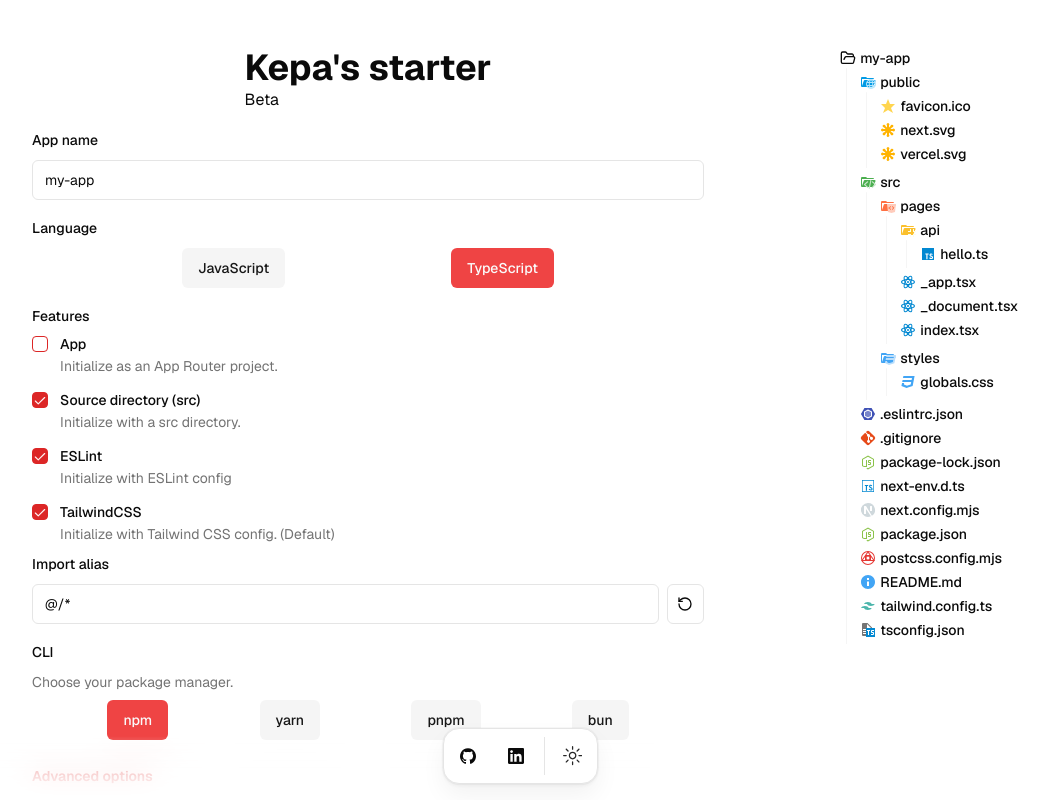
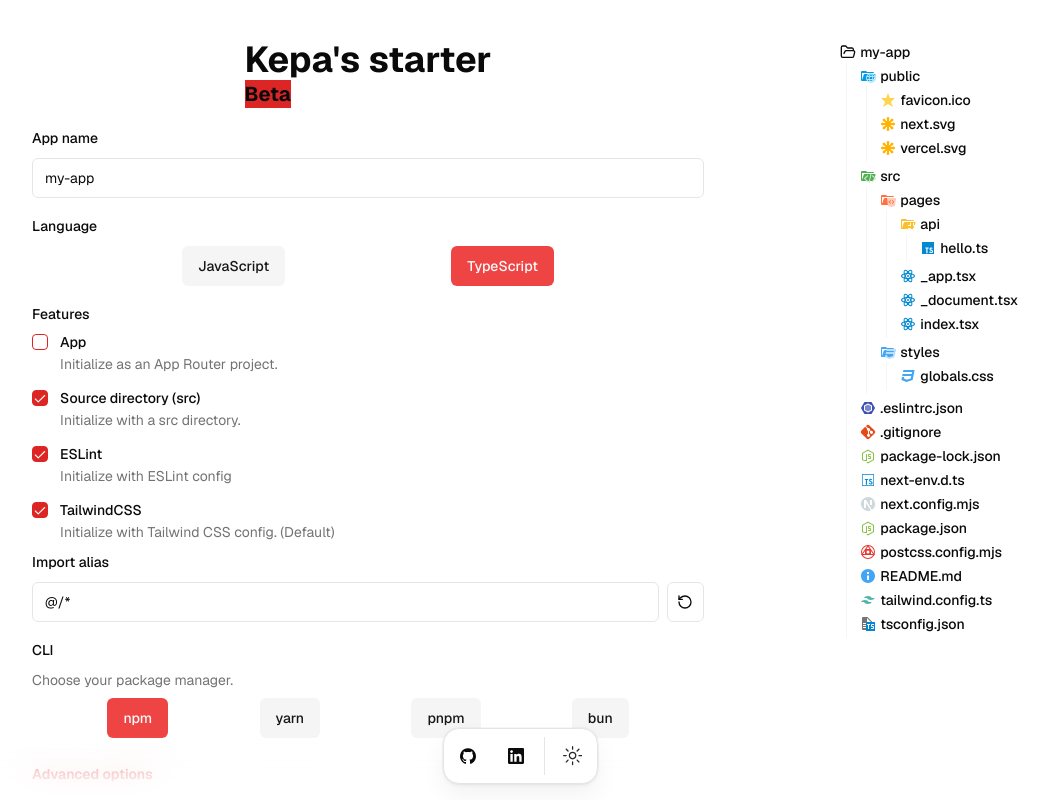
Before and after one commit to Piarre/nextjs-starter, a Next.js app: page / in a window 1280 px wide. Shown: the top 800 px of the page, without its empty margins (120-1169 px from the left). Built offline with nearby package versions, Linux system fonts and the light colour scheme.

Commit message:
feat: added animated components

```diff
--- /dev/null
+++ b/src/components/dropdown-div.tsx
@@ -0,0 +1,28 @@
+import React, { PropsWithChildren } from "react";
+import { motion } from "framer-motion";
+
+interface DropdownDivProps extends PropsWithChildren {
+  className?: string;
+  bool: boolean;
+}
+
+const DropdownDiv = ({ className, bool, children }: DropdownDivProps) => {
+  return (
+    <motion.div
+      initial={{ opacity: 0, height: 0 }}
+      animate={{
+        opacity: bool ? 1 : 0,
+        height: bool ? "auto" : 0,
+      }}
+      transition={{
+        duration: 0.7,
+        ease: [0.16, 1, 0.3, 1],
+      }}
+      className={className}
+    >
+      {children}
+    </motion.div>
+  );
+};
+
+export default DropdownDiv;
--- /dev/null
+++ b/src/components/magicui/blur-fade-text.tsx
@@ -0,0 +1,85 @@
+"use client";
+
+import { cn } from "@/lib/utils";
+import { AnimatePresence, motion, Variants } from "framer-motion";
+import { useMemo } from "react";
+
+interface BlurFadeTextProps {
+  text: string;
+  className?: string;
+  variant?: {
+    hidden: { y: number };
+    visible: { y: number };
+  };
+  duration?: number;
+  characterDelay?: number;
+  delay?: number;
+  yOffset?: number;
+  animateByCharacter?: boolean;
+}
+const BlurFadeText = ({
+  text,
+  className,
+  variant,
+  characterDelay = 0.03,
+  delay = 0,
+  yOffset = 8,
+  animateByCharacter = false,
+}: BlurFadeTextProps) => {
+  const defaultVariants: Variants = {
+    hidden: { y: yOffset, opacity: 0, filter: "blur(8px)" },
+    visible: { y: -yOffset, opacity: 1, filter: "blur(0px)" },
+  };
+  const combinedVariants = variant || defaultVariants;
+  const characters = useMemo(() => Array.from(text), [text]);
+
+  if (animateByCharacter) {
+    return (
+      <div className="flex">
+        <AnimatePresence>
+          {characters.map((char, i) => (
+            <motion.span
+              key={i}
+              initial="hidden"
+              animate="visible"
+              exit="hidden"
+              variants={combinedVariants}
+              transition={{
+                yoyo: Infinity,
+                delay: delay + i * characterDelay,
+                ease: "easeOut",
+              }}
+              className={cn("inline-block", className)}
+              style={{ width: char.trim() === "" ? "0.2em" : "auto" }}
+            >
+              {char}
+            </motion.span>
+          ))}
+        </AnimatePresence>
+      </div>
+    );
+  }
+
+  return (
+    <div className="flex">
+      <AnimatePresence>
+        <motion.span
+          initial="hidden"
+          animate="visible"
+          exit="hidden"
+          variants={combinedVariants}
+          transition={{
+            yoyo: Infinity,
+            delay,
+            ease: "easeOut",
+          }}
+          className={cn("inline-block", className)}
+        >
+          {text}
+        </motion.span>
+      </AnimatePresence>
+    </div>
+  );
+};
+
+export default BlurFadeText;
--- /dev/null
+++ b/src/components/magicui/blur-fade.tsx
@@ -0,0 +1,61 @@
+"use client";
+
+import { useRef } from "react";
+import { AnimatePresence, motion, useInView, UseInViewOptions, Variants } from "framer-motion";
+
+type MarginType = UseInViewOptions["margin"];
+
+interface BlurFadeProps {
+  children: React.ReactNode;
+  className?: string;
+  variant?: {
+    hidden: { y: number };
+    visible: { y: number };
+  };
+  duration?: number;
+  delay?: number;
+  yOffset?: number;
+  inView?: boolean;
+  inViewMargin?: MarginType;
+  blur?: string;
+}
+
+export default function BlurFade({
+  children,
+  className,
+  variant,
+  duration = 0.3,
+  delay = 0,
+  yOffset = 6,
+  inView = false,
+  inViewMargin = "-50px",
+  blur = "6px",
+}: BlurFadeProps) {
+  const ref = useRef(null);
+  const inViewResult = useInView(ref, { once: true, margin: inViewMargin });
+  const isInView = !inView || inViewResult;
+  const defaultVariants: Variants = {
+    hidden: { y: yOffset, opacity: 0, filter: `blur(${blur})` },
+    visible: { y: -yOffset, opacity: 1, filter: `blur(0px)` },
+  };
+  const combinedVariants = variant || defaultVariants;
+  return (
+    <AnimatePresence>
+      <motion.div
+        ref={ref}
+        initial="hidden"
+        animate={isInView ? "visible" : "hidden"}
+        exit="hidden"
+        variants={combinedVariants}
+        transition={{
+          delay: 0.05 + delay,
+          duration,
+          ease: "easeOut",
+        }}
+        className={className}
+      >
+        {children}
+      </motion.div>
+    </AnimatePresence>
+  );
+}
--- a/src/pages/index.tsx
+++ b/src/pages/index.tsx
@@ -16,7 +16,6 @@
 import { useEffect, useState } from "react";
 import { cn, CreateCommand } from "@/lib/utils";
 import { Textarea } from "@/components/ui/textarea";
-import { motion } from "framer-motion";
 import { Tooltip, TooltipContent, TooltipTrigger } from "@/components/ui/tooltip";
 import { NextStarterFormSchema } from "@/lib/data/form";
 import CheckboxFormField from "@/components/checkbox-form-field";
@@ -29,6 +28,9 @@
 import { CLIs } from "@/lib/types/cli";
 import { toast } from "sonner";
 import { ChevronRightIcon, Copy, RotateCcw } from "lucide-react";
+import BlurFade from "@/components/magicui/blur-fade";
+import DropdownDiv from "@/components/dropdown-div";
+import BlurFadeText from "@/components/magicui/blur-fade-text";
 
 const Items = [
   { name: "app", label: "App", description: "Initialize as an App Router project." },
@@ -113,8 +115,8 @@
       <div className="w-full md:px-8">
         <div className="max-w-2xl mx-auto">
           <div className="grid justify-center items-center pb-4">
-            <h1 className="text-4xl font-bold">Kepa&apos;s starter</h1>
-            <h3>Beta</h3>
+            <BlurFadeText text="Kepa's starter" className="text-4xl font-bold" />
+            <BlurFadeText  text="Beta" className="text-xl font-bold bg-primary" />
           </div>
           <Form {...form}>
             <form onSubmit={form.handleSubmit(onSubmit)} autoComplete="off" className="space-y-4">
@@ -123,9 +125,13 @@
                 name="name"
                 render={({ field }) => (
                   <FormItem>
+                    <BlurFade delay={0.2}>
                       <FormLabel>App name</FormLabel>
+                    </BlurFade>
                     <FormControl aria-autocomplete="none">
+                      <BlurFade delay={0.3}>
                         <Input aria-autocomplete="none" type="text" {...field} />
+                      </BlurFade>
                     </FormControl>
                     <FormMessage />
                   </FormItem>
@@ -136,8 +142,11 @@
                 name="lang"
                 render={({ field }) => (
                   <FormItem>
+                    <BlurFade delay={0.4}>
                       <FormLabel>Language</FormLabel>
+                    </BlurFade>
                     <div className="flex gap-4 justify-evenly">
+                      <BlurFade delay={0.5}>
                         <Button
                           type="button"
                           variant={form.getValues().lang == "js" ? "destructive" : "secondary"}
@@ -146,6 +155,8 @@
                         >
                           JavaScript
                         </Button>
+                      </BlurFade>
+                      <BlurFade delay={0.6}>
                         <Button
                           type="button"
                           variant={form.getValues().lang == "ts" ? "destructive" : "secondary"}
@@ -154,22 +165,27 @@
                         >
                           TypeScript
                         </Button>
+                      </BlurFade>
                     </div>
                     <FormMessage />
                   </FormItem>
                 )}
               />
               <div>
+                <BlurFade delay={0.7}>
                   <FormLabel>Features</FormLabel>
+                </BlurFade>
                 {Items.map(({ name, label, description }, x) => (
+                  <BlurFade key={x} delay={0.7 + (x + 1) / 10}>
                     <CheckboxFormField
-                    key={x}
                       name={name}
                       description={description}
                       label={label}
                       form={form}
                     />
+                  </BlurFade>
                 ))}
+                <BlurFade delay={1}>
                   <CheckboxFormField
                     name="tailwind"
                     label={"TailwindCSS"}
@@ -177,14 +193,17 @@
                     form={form}
                     onChange={(e) => !e && form.setValue("shadcnUi", false)}
                   />
+                </BlurFade>
                 <FormField
                   control={form.control}
                   name="importAlias"
                   render={({ field }) => (
                     <FormItem>
+                      <BlurFade delay={1.1}>
                         <FormLabel>Import alias</FormLabel>
+                      </BlurFade>
                       <FormControl aria-autocomplete="none" className="w-full">
-                        <div className="flex w-full items-center gap-2">
+                        <BlurFade className="flex w-full items-center gap-2" delay={1.2}>
                           <Input aria-autocomplete="none" type="text" {...field} />
                           <Tooltip>
                             <TooltipTrigger asChild>
@@ -199,7 +218,7 @@
                             </TooltipTrigger>
                             <TooltipContent>Reset</TooltipContent>
                           </Tooltip>
-                        </div>
+                        </BlurFade>
                       </FormControl>
                       <FormMessage />
                     </FormItem>
@@ -211,13 +230,17 @@
                 name="cli"
                 render={({ field }) => (
                   <FormItem>
+                    <BlurFade delay={1.3}>
                       <FormLabel>CLI</FormLabel>
+                    </BlurFade>
+                    <BlurFade delay={1.4}>
                       <FormDescription>Choose your package manager.</FormDescription>
+                    </BlurFade>
                     <FormControl>
                       <div className="flex gap-4 justify-evenly">
                         {Object.values(CLIs).map((x, i) => (
+                          <BlurFade key={i} delay={1.5 + (i + 1) / 10}>
                             <Button
-                            key={i}
                               type="button"
                               onClick={() => form.setValue("cli", x)}
                               variant={form.getValues().cli === x ? "destructive" : "secondary"}
@@ -226,6 +249,7 @@
                             >
                               {x}
                             </Button>
+                          </BlurFade>
                         ))}
                       </div>
                     </FormControl>
@@ -233,6 +257,7 @@
                 )}
               />
               <div>
+                <BlurFade delay={1.9}>
                   <Button
                     type="button"
                     onClick={() => setIsAdvanced(!isAdvanced)}
@@ -249,18 +274,8 @@
                       />
                     </h3>
                   </Button>
-                <motion.div
-                  initial={{ opacity: 0, height: 0 }}
-                  animate={{
-                    opacity: isAdvanced ? 1 : 0,
-                    height: isAdvanced ? "auto" : 0,
-                  }}
-                  transition={{
-                    duration: 0.7,
-                    ease: [0.16, 1, 0.3, 1],
-                  }}
-                  className="mt-2 text-xs sm:text-sm"
-                >
+                </BlurFade>
+                <DropdownDiv bool={isAdvanced} className="text-xs sm:text-sm">
                   <CheckboxFormField
                     name="shadcnUi"
                     label={"Add Shadcn/UI"}
@@ -280,8 +295,9 @@
                     disabled={form.getValues("shadcnUi")}
                     form={form}
                   />
-                </motion.div>
+                </DropdownDiv>
               </div>
+              <BlurFade delay={2}>
                 <div className="flex w-full items-center gap-2 min-h-28 relative">
                   <Textarea disabled value={command} className="resize-none" />
                   <Tooltip>
@@ -298,6 +314,8 @@
                     <TooltipContent>Copy command</TooltipContent>
                   </Tooltip>
                 </div>
+              </BlurFade>
+              <BlurFade delay={2.1}>
                 <Button
                   type="submit"
                   disabled={isLoading}
@@ -305,11 +323,12 @@
                 >
                   Generate
                 </Button>
+              </BlurFade>
             </form>
           </Form>
         </div>
       </div>
-      <div className="w-1/3 hidden md:block">
+      <BlurFade className="w-1/3 hidden md:block">
         <Tree
           initialExpandedItems={Array.from({ length: 31 }, (_, i) => i.toString())}
           className="font-medium"
@@ -325,7 +344,7 @@
             shadcUi={form.getValues().shadcnUi}
           />
         </Tree>
-      </div>
+      </BlurFade>
       <Dock />
     </div>
   );
```
Lines whose indentation alone changed are shown as unchanged.
